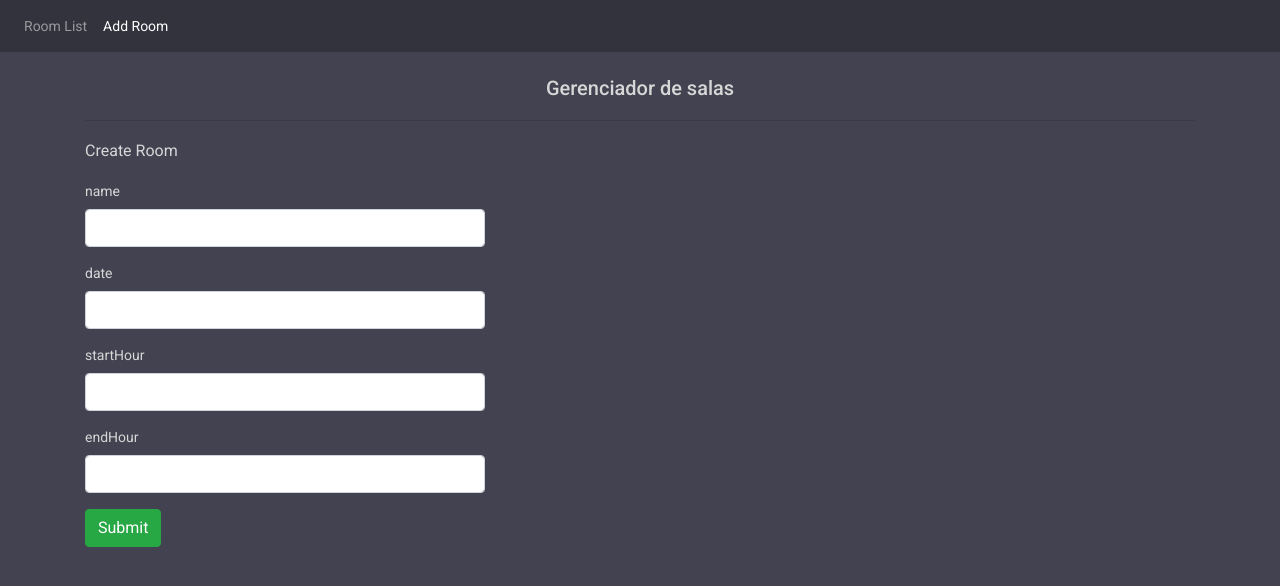
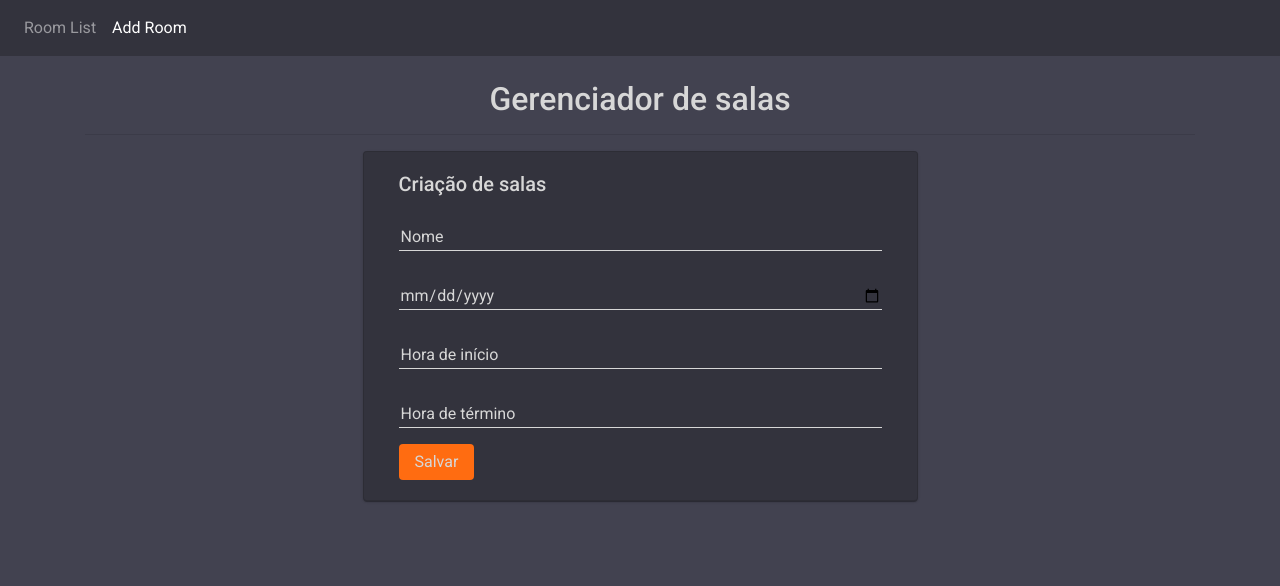
Before and after one commit to renanhz/room-manager-client, an Angular app: page /add in a window 1280 px wide. Shown: the top 586 px of the page. Built offline with nearby package versions, Linux system fonts and the light colour scheme.

Commit message:
create room style

```diff
--- a/angular.json
+++ b/angular.json
@@ -27,7 +27,6 @@
               "src/assets"
             ],
             "styles": [
-              "./node_modules/@angular/material/prebuilt-themes/indigo-pink.css",
               "node_modules/bootstrap/dist/css/bootstrap.min.css",
               "src/styles.css"
             ],
--- a/src/app/components/create-room/create-room.component.css
+++ b/src/app/components/create-room/create-room.component.css
@@ -0,0 +1,3 @@
+.input {
+    color: var(--primary-text-color);
+}
--- a/src/app/components/create-room/create-room.component.html
+++ b/src/app/components/create-room/create-room.component.html
@@ -1,30 +1,17 @@
-<h3>Create Room</h3>
-<div [hidden]="submitted" style="width: 400px;">
-  <form (ngSubmit)="onSubmit()">
-    <div class="form-group">
-      <label for="name">name</label>
-      <input type="text" class="form-control" id="name" required [(ngModel)]="room.name" name="name">
-    </div>
+<div class="card col-sm-12 col-md-6 col-lg-6 m-auto">
+  <div class="card-body">
+    <h5 class="card-title">Criação de salas</h5>
+    <form [formGroup]="form">
 
-    <div class="form-group">
-      <label for="name">date</label>
-      <input type="text" class="form-control" id="date" required [(ngModel)]="room.date" name="date">
-    </div>
+      <input type="text" class="w-100 my-3" placeholder="Nome" name="name" formControlName="name" />
 
-    <div class="form-group">
-      <label for="name">startHour</label>
-      <input type="text" class="form-control" id="startHour" required [(ngModel)]="room.startHour" name="startHour">
-    </div>
+      <input type="date" class="w-100 my-3" placeholder="Data" name="date" formControlName="date">
 
-    <div class="form-group">
-        <label for="name">endHour</label>
-        <input type="text" class="form-control" id="endHour" required [(ngModel)]="room.endHour" name="endHour">
-      </div>
+      <input type="text" class="w-100 my-3" placeholder="Hora de início" name="startHour" formControlName="startHour">
 
-    <button type="submit" class="btn btn-success">Submit</button>
-  </form>
+      <input type="text" class="w-100 my-3" placeholder="Hora de término" name="endHour" formControlName="endHour">
+
+      <button mat-raised-button class="primary-button">Salvar</button>
+    </form>
+  </div>
 </div>
-
-<div [hidden]="!submitted">
-  <button class="btn btn-success" (click)="newRoom()">Add</button> -->
-</div>
--- a/src/app/components/create-room/create-room.component.ts
+++ b/src/app/components/create-room/create-room.component.ts
@@ -1,4 +1,5 @@
 import { Component, OnInit } from '@angular/core';
+import { FormBuilder, FormGroup, Validators } from '@angular/forms';
 import { Router } from '@angular/router';
 
 import { Room } from 'src/app/models/room';
@@ -13,16 +14,22 @@ export class CreateRoomComponent implements OnInit {
 
   room: Room = new Room();
   submitted = false;
+  form: FormGroup;
 
-  constructor(private roomService: RoomService,
-    private router: Router) { }
+  constructor(
+    private roomService: RoomService,
+    private router: Router,
+    private formBuilder: FormBuilder
+  ) {
+    this.form = this.formBuilder.group({
+      name: [null, [Validators.required]],
+      date: [null, [Validators.required]],
+      startHour: [null, [Validators.required]],
+      endHour: [null, [Validators.required]]
+    });
+  }
 
   ngOnInit() {
-  }
-
-  newRoom(): void {
-    this.submitted = false;
-    this.room = new Room();
   }
 
   save() {
--- a/src/styles.css
+++ b/src/styles.css
@@ -3,6 +3,8 @@
     --primary-color: #33333D;
     --primary-color-lighter: #424250;
     --primary-text-color: #D7D7D7;
+    --primary-button: #FF6C11;
+    --secondary-button: #FF3864;
 }
 
 html, body { height: 100%; }
@@ -17,3 +19,30 @@ body {
     background-color: var(--primary-color) !important;
     color: var(--primary-text-color) !important;
 }
+
+input {
+    border: none;
+    border-bottom: 1px solid white;
+    border-bottom: 1px solid var(--primary-text-color);
+    background-color: transparent;
+    color: var(--primary-text-color);
+}
+
+::placeholder {
+    color: var(--primary-text-color);
+}
+
+textarea:focus, input:focus{
+    outline: none;
+}
+
+.primary-button {
+    background-color: var(--primary-button);
+    color: var(--primary-text-color);
+}
+
+
+.card {
+    background-color: var(--primary-color);
+    box-shadow: 0 2px 1px -1px rgb(0 0 0 / 20%), 0 1px 1px 0 rgb(0 0 0 / 14%), 0 1px 3px 0 rgb(0 0 0 / 12%);
+}
```
Also changed, not shown: src/app/app.module.ts (+5 -2 lines).
